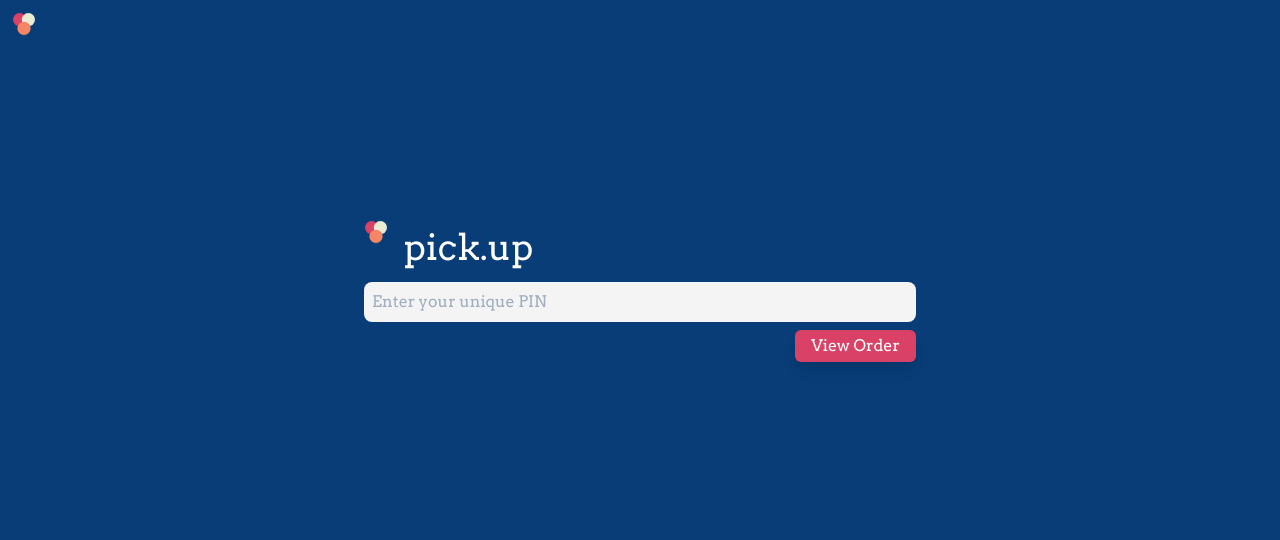
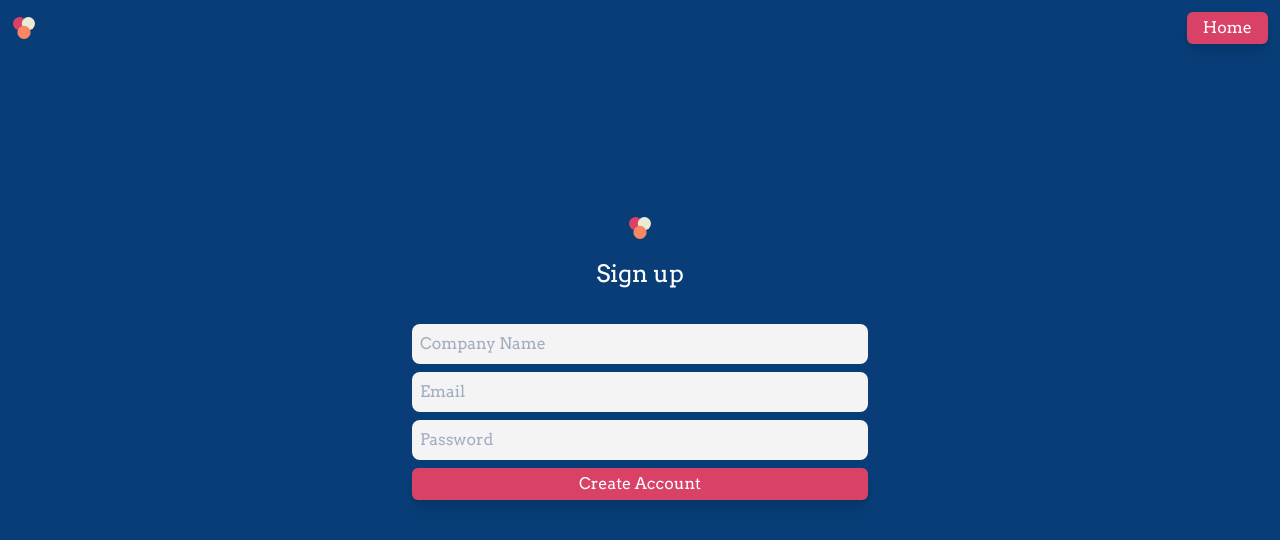
Before and after one commit to mrodrigues95/pick-up, a React (Create React App) app: page /signup in a window 1280 px wide. Shown: the top 540 px of the page. Built offline with nearby package versions, Linux system fonts and the light colour scheme.

Commit message:
created and styled the registration page

```diff
--- a/src/App.js
+++ b/src/App.js
@@ -6,11 +6,13 @@ import Home from './components/Home/Home';
 import Orders from './components/Orders/Orders';
 import Deploy from './components/Deploy/Deploy';
 import SignIn from './components/SignIn/SignIn';
+import SignUp from './components/SignUp/SignUp';
 
 const App = () => {
   return (
     <Switch>
       <Route path="/signin" component={SignIn} />
+      <Route path="/signup" component={SignUp} />
       <Route path="/orders" component={Orders} />
       <Route path="/deploy" component={Deploy} />
       <Route path="/" component={Home} />
--- a/src/components/Header/SignedOutHeader.js
+++ b/src/components/Header/SignedOutHeader.js
@@ -7,6 +7,16 @@ const SignedOutHeader = () => {
   let navLink;
 
   switch (window.location.pathname) {
+    case '/signup':
+      navLink = (
+        <NavLink
+          className="bg-primaryButton text-white text-center rounded-md shadow-lg p-1 px-4"
+          to="/"
+        >
+          Home
+        </NavLink>
+      );
+      break;
     case '/signin':
       navLink = (
         <NavLink
--- a/src/components/SignIn/SignIn.js
+++ b/src/components/SignIn/SignIn.js
@@ -21,12 +21,12 @@ const SignIn = () => {
             </h2>
             <p className="text-white">
               Or{' '}
-              <Link to="/register" className="text-sm text-primaryButton font-hairline">
+              <Link to="/signup" className="text-sm text-primaryButton font-hairline">
                 register for a free one today
               </Link>
             </p>
           </div>
-          <Form formStyle={'signIn'}>
+          <Form formStyle={'home'}>
             <div className="mt-2">
               <Input placeholder="Email"></Input>
             </div>
--- /dev/null
+++ b/src/components/SignUp/SignUp.js
@@ -0,0 +1,40 @@
+import React from 'react';
+
+import Layout from '../Layout';
+import Form from '../UI/Form';
+import Input from '../UI/Input';
+import Button from '../UI/Button';
+import Logo from './../Header/HeaderItem/Logo';
+
+const SignUp = () => {
+  const isAuth = false;
+
+  return (
+    <Layout isAuthenticated={isAuth}>
+      <div className="flex flex-col items-center mt-40">
+        <div className="max-w-lg w-full">
+          <div className="flex flex-col items-center">
+            <Logo />
+            <h2 className="text-2xl text-white mt-4">Sign up</h2>
+          </div>
+          <Form formStyle={'home'}>
+            <div className="mt-2">
+              <Input placeholder="Company Name"></Input>
+            </div>
+            <div className="mt-2">
+              <Input placeholder="Email"></Input>
+            </div>
+            <div className="mt-2">
+              <Input placeholder="Password"></Input>
+            </div>
+            <div className="mt-2">
+              <Button classes={'w-full'}>Create Account</Button>
+            </div>
+          </Form>
+        </div>
+      </div>
+    </Layout>
+  );
+};
+
+export default SignUp;
--- a/src/components/UI/Form.js
+++ b/src/components/UI/Form.js
@@ -2,7 +2,7 @@ import React from 'react';
 
 const Form = (props) => {
   const VARIANTS = {
-    signIn: 'flex flex-col bg-transparent mt-2 mx-3 p-4',
+    home: 'flex flex-col bg-transparent mt-2 mx-3 p-4',
     default:
       'flex flex-col bg-white border border-black border-opacity-0 shadow-md mt-2 mx-3 p-4',
   };
@@ -10,7 +10,7 @@ const Form = (props) => {
   return (
     <form
       className={
-        props.formStyle === 'signIn' ? VARIANTS.signIn : VARIANTS.default
+        props.formStyle === 'home' ? VARIANTS.home : VARIANTS.default
       }
     >
       {props.children}
```
